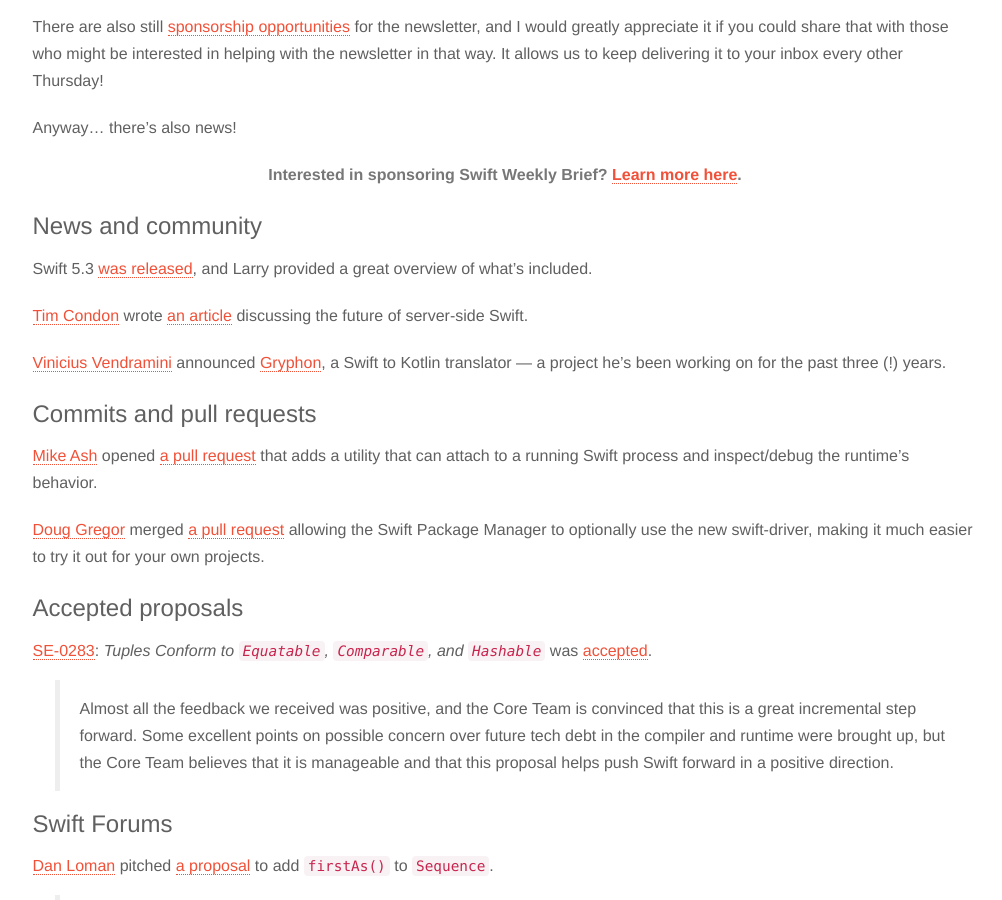
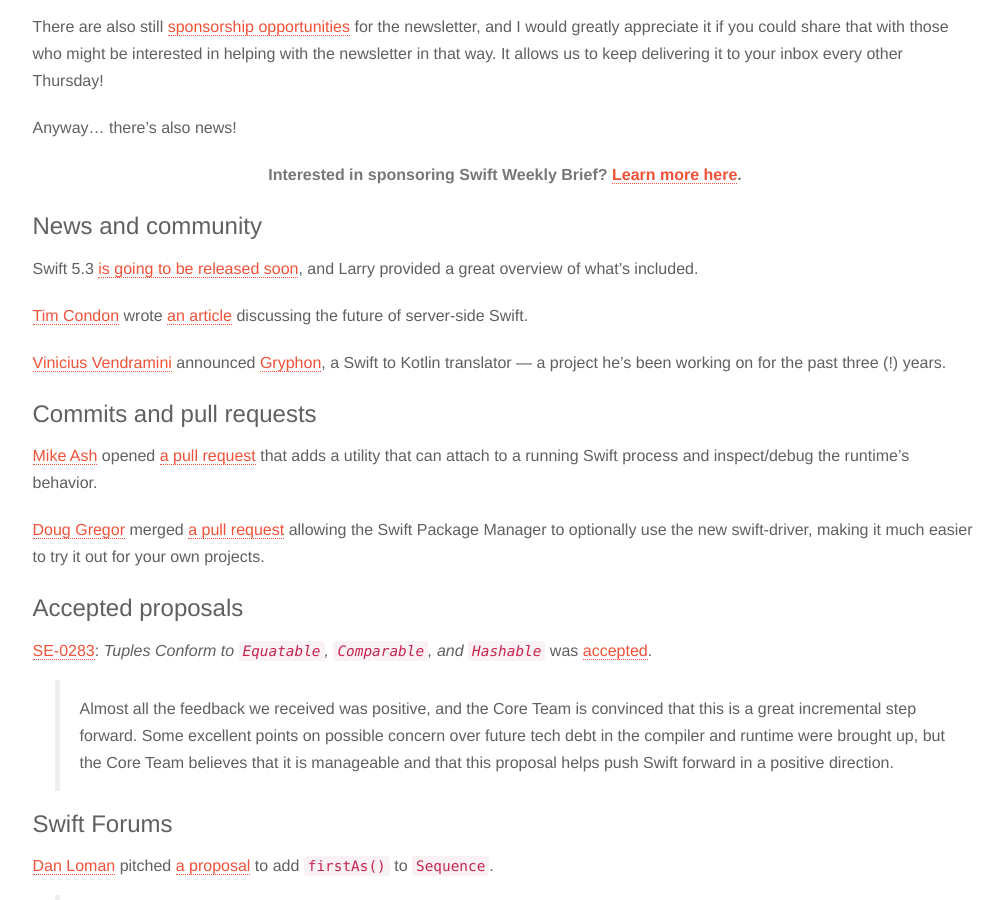
Before and after one commit to SwiftWeekly/swiftweekly.github.io, a Jekyll site: the page built from _posts/2020-05-21-issue-160.md, in a window 1280 px wide and 900 px high, scrolled down 653 px. Shown: the whole window, without its empty margins (135-1137 px from the left). Built offline with Jekyll 4.4.1, drawn with Linux system fonts in a browser that asks for light colours.

Commit message:
Correct issue #160 stating that Swift 5.3 was released (#519)
Swift 5.3 is not released yet.

```diff
--- a/_posts/2020-05-21-issue-160.md
+++ b/_posts/2020-05-21-issue-160.md
@@ -33,7 +33,7 @@
 
 ### News and community
 
-Swift 5.3 [was released](https://forums.swift.org/t/whats-new-in-swift-5-3/36508),
+Swift 5.3 [is going to be released soon](https://forums.swift.org/t/whats-new-in-swift-5-3/36508),
 and Larry provided a great overview of what's included.
 
 [Tim Condon](https://twitter.com/0xTim) wrote [an article](https://www.timc.dev/posts/future-of-server-side-swift)
```
